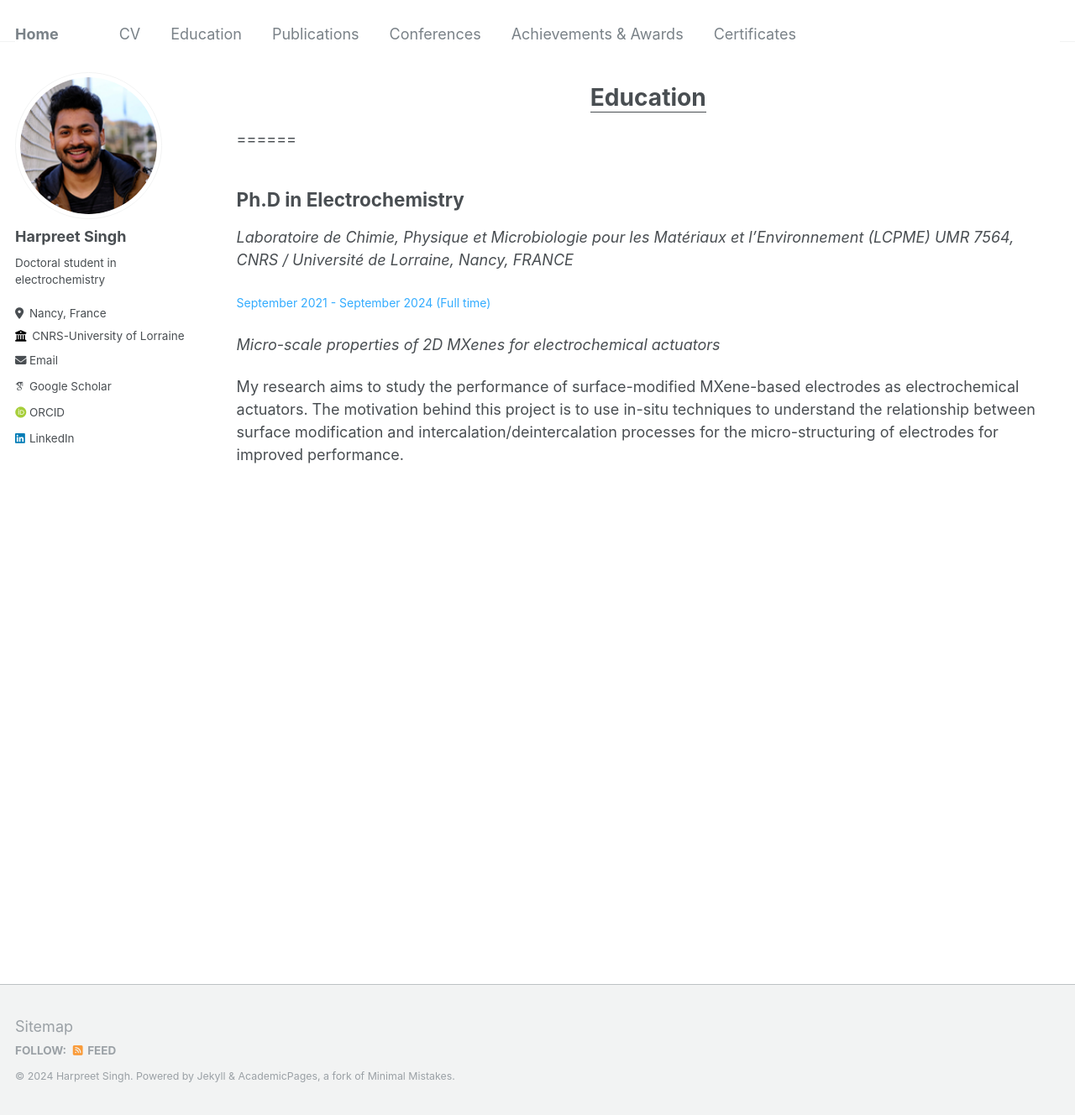
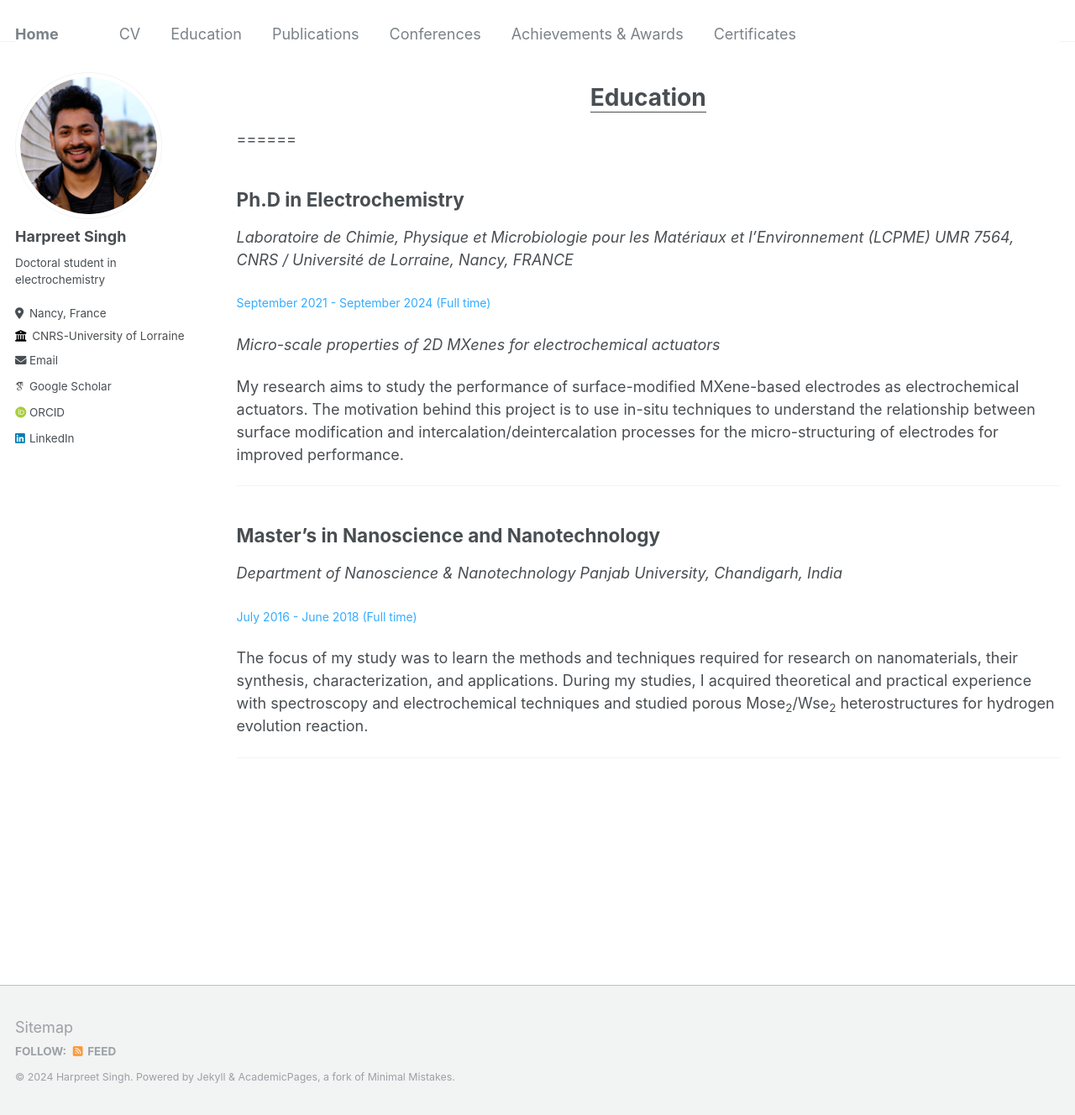
Before and after one commit to Harpr33t-Singh/Harpr33t-Singh.github.io, a Jekyll site: the page built from _pages/cv.md, in a window 1280 px wide and 1328 px high. Shown: the whole window at 84% size. Built offline with Jekyll 4.4.1, drawn with Linux system fonts in a browser that asks for light colours; some web fonts are replaced.

Commit message:
Update cv.md

```diff
--- a/_pages/cv.md
+++ b/_pages/cv.md
@@ -21,3 +21,15 @@ redirect_from:
 *Micro-scale properties of 2D MXenes for electrochemical actuators*
 
 My research aims to study the performance of surface-modified MXene-based electrodes as electrochemical actuators. The motivation behind this project is to use in-situ techniques to understand the relationship between surface modification and intercalation/deintercalation processes for the micro-structuring of electrodes for improved performance.
+
+---
+
+## Master's in Nanoscience and Nanotechnology
+*Department of Nanoscience & Nanotechnology*
+*Panjab University, Chandigarh, India*
+
+<span style="color: #33ACFF; font-size: 14px;">July 2016 - June 2018 (Full time)</span>
+
+The focus of my study was to learn the methods and techniques required for research on nanomaterials, their synthesis, characterization, and applications. During my studies, I acquired theoretical and practical experience with spectroscopy and electrochemical techniques and studied porous Mose<sub>2</sub>/Wse<sub>2</sub> heterostructures for hydrogen evolution reaction.
+
+---
```
